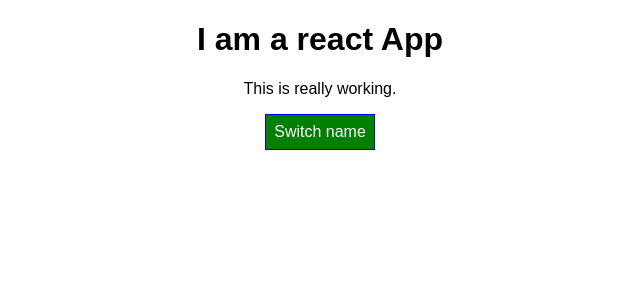
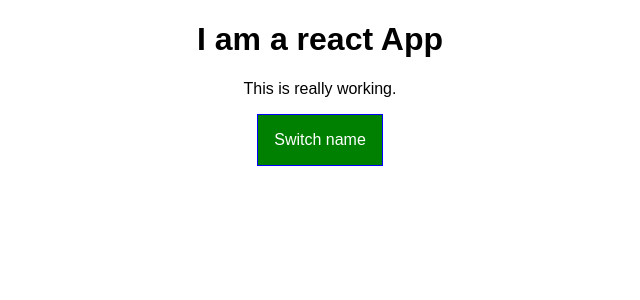
Before and after one commit to VIBHOR94/react-project, a React app: page / in a window 1280 px wide. Shown: the top 300 px of the page, without its empty margins (320-960 px from the left). Built offline with nearby package versions, Linux system fonts and the light colour scheme.

Commit message:
Add button stling to css file and modify app.js to work with the same

```diff
--- a/src/App.css
+++ b/src/App.css
@@ -9,3 +9,26 @@
 .bold{
   font-weight: bold;
 }
+
+.App button {
+  background-color: green;
+  color: white;
+  font: inherit;
+  border: 1px solid blue;
+  padding: 16px;
+  cursor: pointer
+}
+
+.App button:hover{
+  background-color: lightgreen;
+  color: black;
+}
+
+.App button.Red{
+  background-color: red;
+}
+
+.App button.Red:hover{
+  background-color: salmon;
+  color: black;
+}
--- a/src/App.js
+++ b/src/App.js
@@ -35,17 +35,10 @@
   }
 
   render() {
-    const style = {
-      backgroundColor: 'green',
-      color: 'white',
-      font: 'inherit',
-      border: '1px solid blue',
-      padding: '8px',
-      cursor: 'pointer'
-    };
 
     let persons = null;
-    const assignedClasses = []
+    const assignedClasses = [];
+    let btnClass = '';
 
     if(this.state.persons.length <= 2){
       assignedClasses.push(classes.red);
@@ -66,14 +59,14 @@
           }
         </div>
       )
-      style.backgroundColor = 'red';
+      btnClass = classes.Red;
     }
 
     return (
       <div className={classes.App}>
         <h1>I am a react App</h1>
         <p className={assignedClasses.join(' ')}> This is really working.</p>
-        <button style={style} onClick={this.toggleShowPersons}>Switch name</button>
+        <button className={btnClass} onClick={this.toggleShowPersons}>Switch name</button>
         { persons }
       </div>
     );
```
